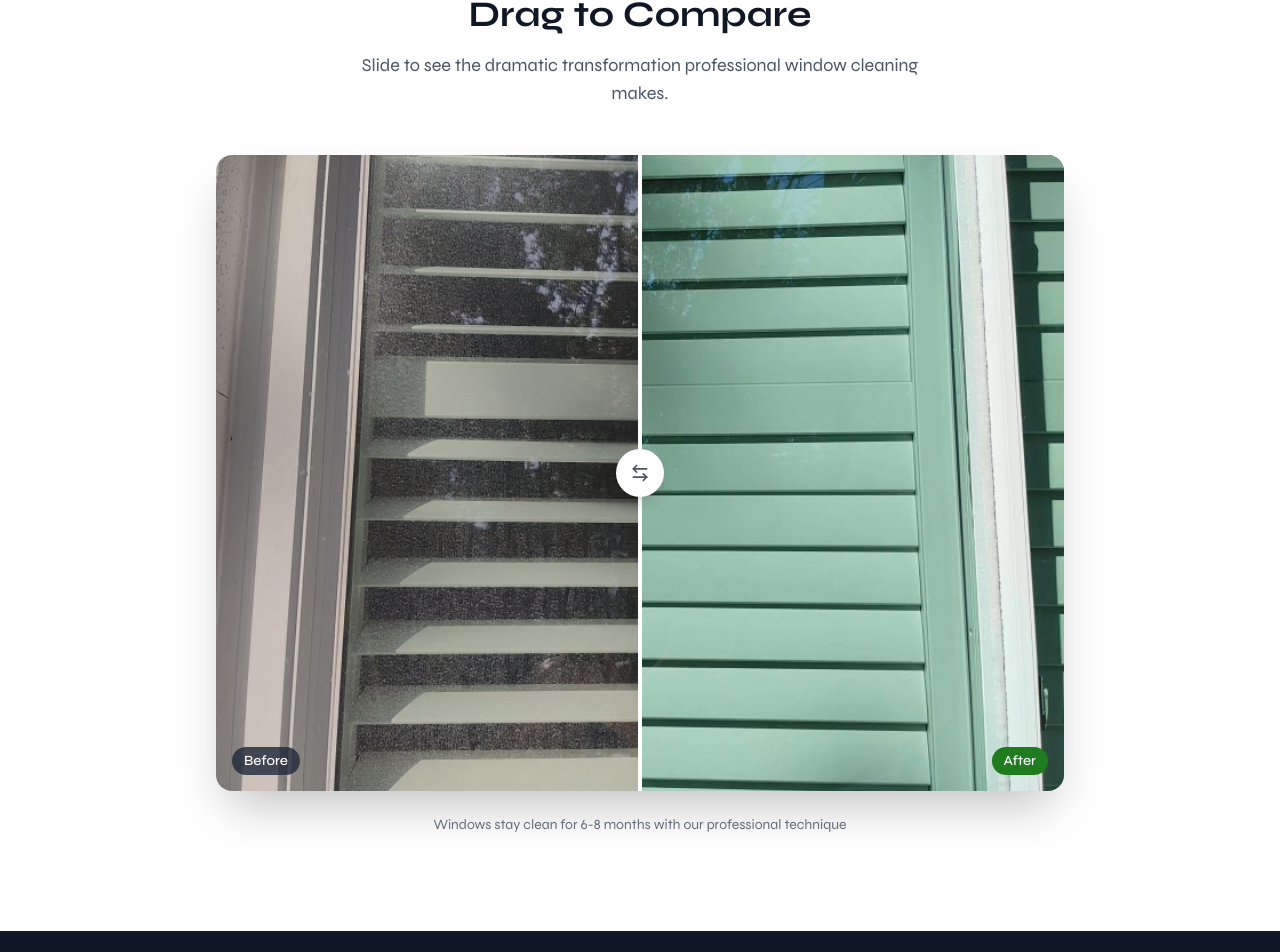
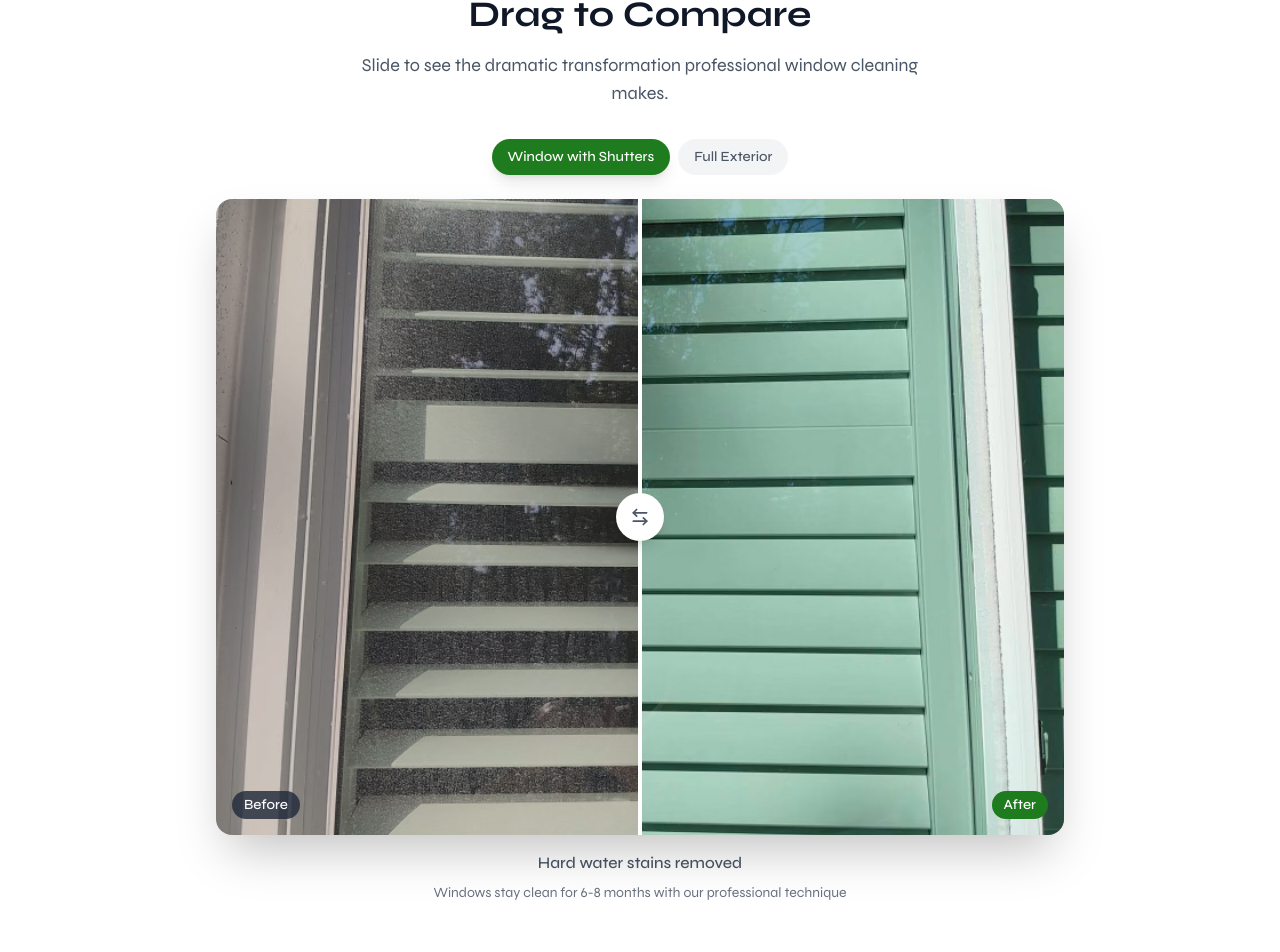
Before and after one commit to stephennewman/fwc, a Next.js app: page / in a window 1280 px wide. Shown: the part 2465-3417 px from the top of the page. Built offline with nearby package versions, Linux system fonts and the light colour scheme.

Commit message:
Add tabs to switch between before/after photo sets

```diff
--- a/app/components/BeforeAfter.tsx
+++ b/app/components/BeforeAfter.tsx
@@ -148,12 +148,14 @@ export default function BeforeAfter({ variant = 'slider' }: BeforeAfterProps) {
     );
   }
 
-  // Default: Interactive slider using the close-up photos
-  const set = beforeAfterSets[0]; // Close-up set works better for slider
+  // Default: Interactive slider with tabs to switch between photo sets
+  const [activeSet, setActiveSet] = useState(0);
+  const set = beforeAfterSets[activeSet];
+
   return (
     <section className="py-16 sm:py-24 bg-white">
       <div className="max-w-4xl mx-auto px-4 sm:px-6">
-        <div className="text-center mb-12">
+        <div className="text-center mb-8">
           <p className="text-sm font-semibold uppercase tracking-wider mb-2" style={{ color: 'var(--primary)' }}>
             See the Difference
           </p>
@@ -163,6 +165,27 @@ export default function BeforeAfter({ variant = 'slider' }: BeforeAfterProps) {
           <p className="text-lg text-gray-600 max-w-xl mx-auto">
             Slide to see the dramatic transformation professional window cleaning makes.
           </p>
+        </div>
+
+        {/* Tabs to switch between photo sets */}
+        <div className="flex justify-center gap-2 mb-6">
+          {beforeAfterSets.map((s, index) => (
+            <button
+              key={s.id}
+              onClick={() => {
+                setActiveSet(index);
+                setSliderPosition(50); // Reset slider when switching
+              }}
+              className={`px-4 py-2 rounded-full text-sm font-medium transition-all ${
+                activeSet === index
+                  ? 'text-white shadow-lg'
+                  : 'bg-gray-100 text-gray-600 hover:bg-gray-200'
+              }`}
+              style={activeSet === index ? { backgroundColor: 'var(--primary)' } : {}}
+            >
+              {s.title}
+            </button>
+          ))}
         </div>
 
         {/* Interactive Slider */}
@@ -224,7 +247,11 @@ export default function BeforeAfter({ variant = 'slider' }: BeforeAfterProps) {
           </div>
         </div>
 
-        <p className="text-center text-gray-500 text-sm mt-6">
+        {/* Description */}
+        <p className="text-center text-gray-600 mt-4 font-medium">
+          {set.description}
+        </p>
+        <p className="text-center text-gray-500 text-sm mt-2">
           Windows stay clean for 6-8 months with our professional technique
         </p>
       </div>
```
